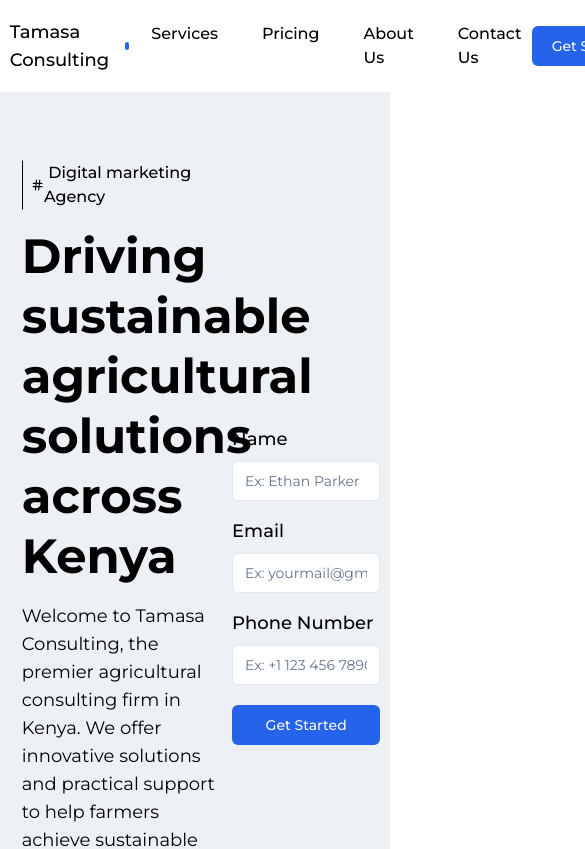
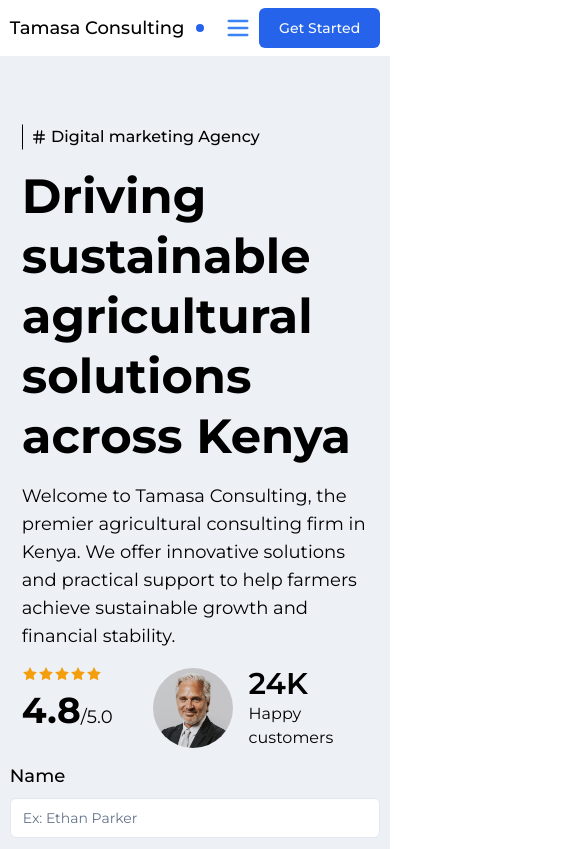
Before and after one commit to brunoguyy12/learn_frontend, a Next.js app: page / in a window 390 px wide. Shown: the top 849 px of the page, 585 px wide, since content can reach past the window. Built offline with nearby package versions, Linux system fonts and the light colour scheme.

Commit message:
Added Responsiveness

```diff
--- a/app/page.tsx
+++ b/app/page.tsx
@@ -1,8 +1,8 @@
 "use client";
-import { useEffect } from "react";
+import { useEffect, useState } from "react";
 import { Montserrat, Inter } from "next/font/google";
 import Image from "next/image";
-import { StarIcon, HashIcon } from "lucide-react";
+import { StarIcon, HashIcon, MenuIcon, XIcon } from "lucide-react";
 
 import { zodResolver } from "@hookform/resolvers/zod";
 import { useForm } from "react-hook-form";
@@ -52,6 +52,8 @@
   //     };
   //   }, []);
 
+  const [setshowMenuBar, setSetshowMenuBar] = useState(false);
+
   const form = useForm<z.infer<typeof FormSchema>>({
     resolver: zodResolver(FormSchema),
     defaultValues: {
@@ -84,7 +86,7 @@
             Tamasa Consulting
             <span className=" block w-2 h-2 self-center rounded-full bg-blue-600 mx-3 "></span>
           </p>
-          <ul className="flex gap-6">
+          <ul className="md:flex gap-6 hidden">
             {links.map((link) => (
               <li
                 key={link}
@@ -94,15 +96,40 @@
               </li>
             ))}
           </ul>
+          <MenuIcon
+            className="size-7 text-blue-500 md:hidden block"
+            onClick={() => setSetshowMenuBar(true)}
+          />
           <Button variant={"default"} className="bg-blue-600 px-5">
             Get Started
           </Button>
         </div>
       </header>
+      {setshowMenuBar && (
+        <div className="bg-white fixed top-0 right-0 w-2/3 h-full z-50 flex justify-center items-center">
+          <XIcon
+            className="size-7 text-blue-500 md:hidden block absolute right-2 top-2"
+            onClick={() => setSetshowMenuBar(false)}
+          />
+          <div className="flex flex-col gap-6 p-6">
+            {links.map((link) => (
+              <p
+                key={link}
+                className="text-lg font-medium py-3 px-2 border-2 border-transparent transition-all duration-300 hover:border-b-blue-600"
+              >
+                {link}
+              </p>
+            ))}
+            <Button variant={"default"} className="bg-blue-600 px-5">
+              Get Started
+            </Button>
+          </div>
+        </div>
+      )}
 
       <section className=" relative bg-slate-300/35 py-12 before:bg-[url(/Good_bg.webp)] before:bg-[length:500px_auto] before:bg-repeat before:w-full before:h-full before:block">
-        <div className="persoContainer flex justify-between items-center py-2">
-          <div className="p-3 w-3/5 flex flex-col gap-4">
+        <div className="persoContainer flex flex-col md:flex-row justify-between items-center py-2">
+          <div className="p-3 w-full  md:w-3/5 flex flex-col gap-4">
             <p className="border border-transparent ps-2 border-l-black flex items-center text-black font-medium">
               <HashIcon className="size-4" />
               &nbsp;{HeadingArray[0]}
@@ -147,7 +174,7 @@
               </div>
             </div>
           </div>
-          <div className="w-2/5">
+          <div className="w-full md:w-2/5">
             <Form {...form}>
               <form
                 onSubmit={form.handleSubmit(onSubmit)}
```
